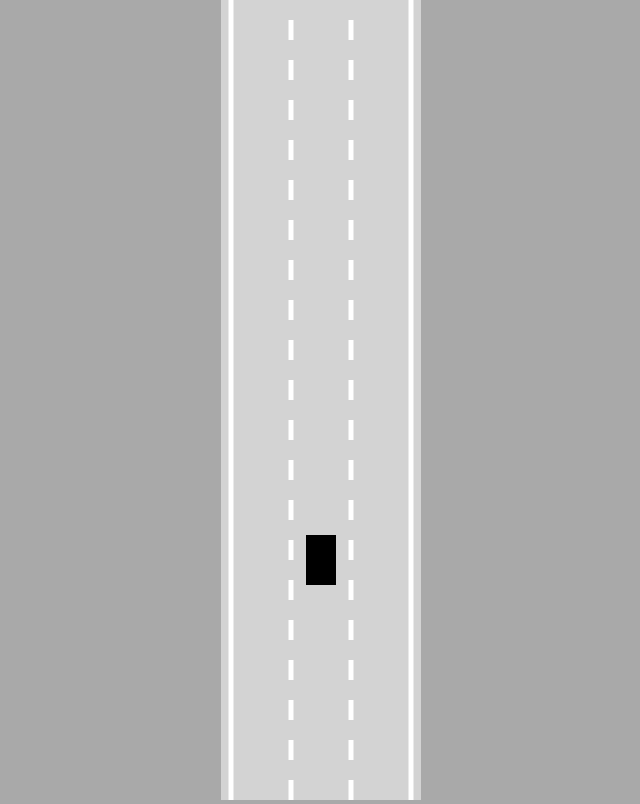
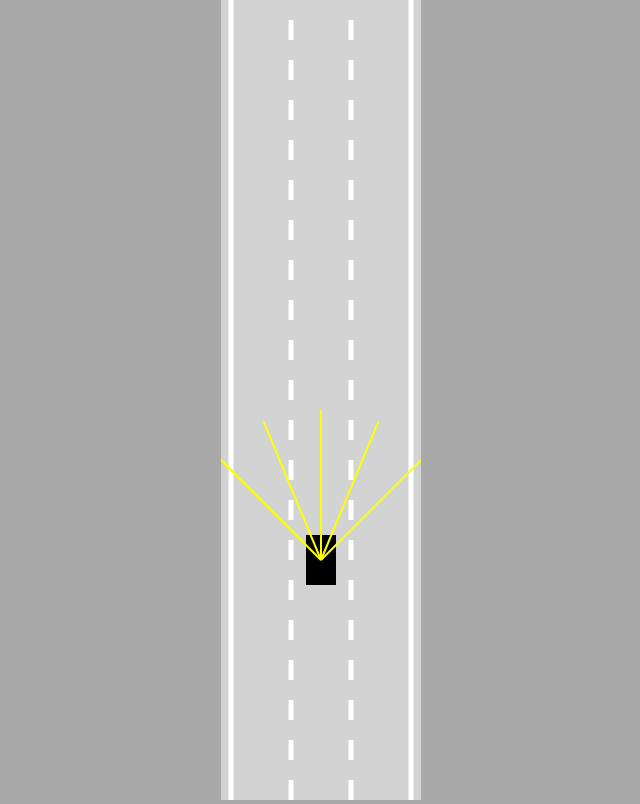
Before and after one commit to JayTeeSF/sd_car_fun, a plain HTML site: page index.html in a window 1280 px wide. Shown: the whole page, without its empty margins (319-959 px from the left). Drawn offline with Linux system fonts and the light colour scheme.

Commit message:
Add sensors to the car w/ visuals so we can see them, and the ability to (eventually) read the roadborders

```diff
--- a/car.js
+++ b/car.js
@@ -11,11 +11,13 @@ class Car{
     this.friction = 0.05;
     this.angle = 0;
 
+    this.sensor = new Sensor(this);
     this.controls = new Controls();
   }
 
-  update(){
+  update(roadBorders){
     this.#move();
+    this.sensor.update(roadBorders);
   }
 
   #move(){
@@ -88,5 +90,7 @@ class Car{
     ctx.fill();
 
     ctx.restore();
+
+    this.sensor.draw(ctx);
   }
 }
--- a/index.html
+++ b/index.html
@@ -5,6 +5,7 @@
 </head>
 <body>
   <canvas id="myCanvas"></canvas>
+  <script src="sensor.js"></script>
   <script src="utils.js"></script>
   <script src="road.js"></script>
   <script src="controls.js"></script>
--- a/script.js
+++ b/script.js
@@ -10,7 +10,7 @@ car.draw(ctx);
 animate();
 
 function animate() {
-  car.update();
+  car.update(road.borders);
 
   canvas.height = window.innerHeight;
 
--- /dev/null
+++ b/sensor.js
@@ -0,0 +1,59 @@
+class Sensor{
+  constructor(car) {
+    this.car = car;
+
+    // use these "rays" to detect stuff (i.e. cars & borders)
+    this.rayCount = 5; // 30 for solid coverage; 1 produces narwhall effect (thx to single-line if in update's lerp call)
+    this.rayLength = 150;
+    this.raySpread = Math.PI/2; //narrow: PI/4; full 360 w/ PI*2
+
+    this.rays=[];
+  }
+
+  update(roadBorders){
+    this.#castRays()
+    // get readings from the sensors..
+  }
+
+  #castRays(){
+    this.rays=[];
+    for(let i=0; i < this.rayCount; i++) {
+      const rayAngle=lerp(
+        this.raySpread/2,
+        -this.raySpread/2,
+        this.rayCount == 1 ? 0.5 : i/(this.rayCount-1) // max 'i' is rayCount - 1
+      ) + this.car.angle;
+
+      const start={x: this.car.x, y: this.car.y};
+      const end={x: this.car.x - Math.sin(rayAngle)*this.rayLength,
+        y: this.car.y - Math.cos(rayAngle)*this.rayLength
+      };
+      this.rays.push([start,end]);
+    }
+  }
+
+  draw(ctx){
+    if(this.rays.length == 0) {
+      // console.warn("Sensor trying to draw before updating...")
+      return false;
+    }
+
+    for(let i=0; i < this.rayCount; i++) {
+      ctx.beginPath();
+      ctx.lineWidth = 2;
+      ctx.strokeStyle = "yellow";
+
+      ctx.moveTo(
+        this.rays[i][0].x,
+        this.rays[i][0].y
+      );
+
+      ctx.lineTo(
+        this.rays[i][1].x,
+        this.rays[i][1].y
+      );
+
+      ctx.stroke();
+    }
+  }
+}
```
